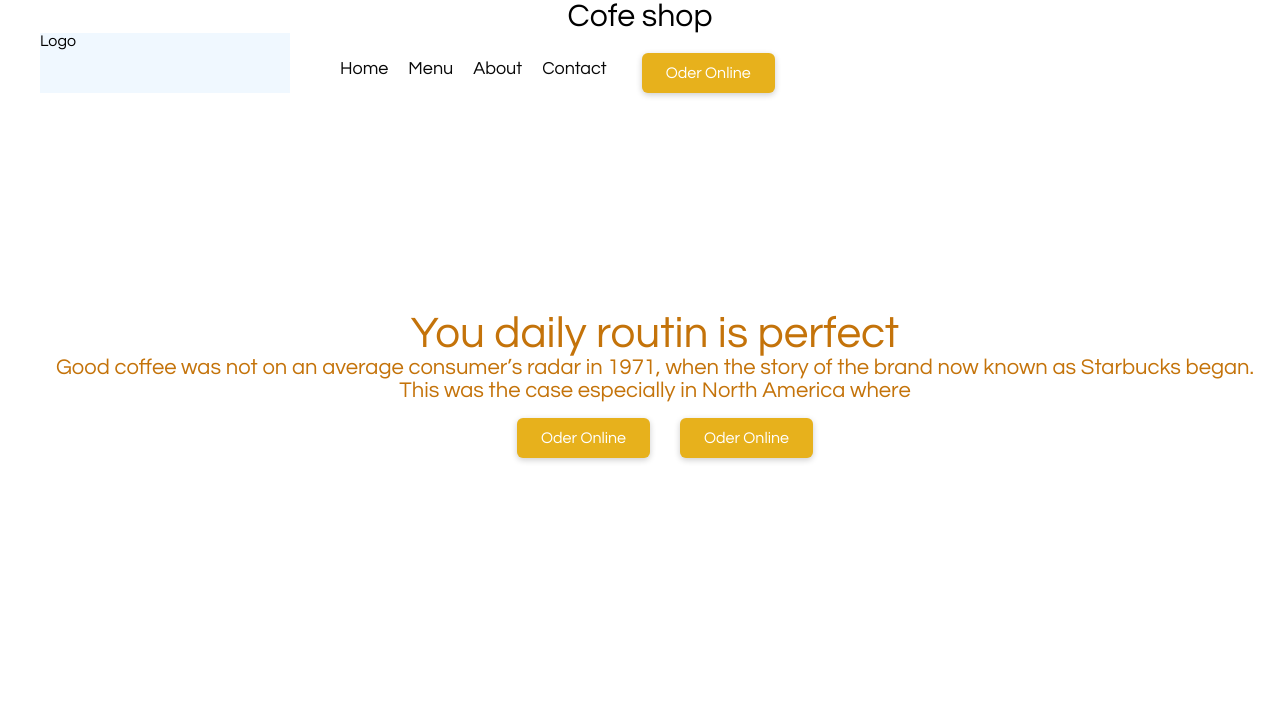
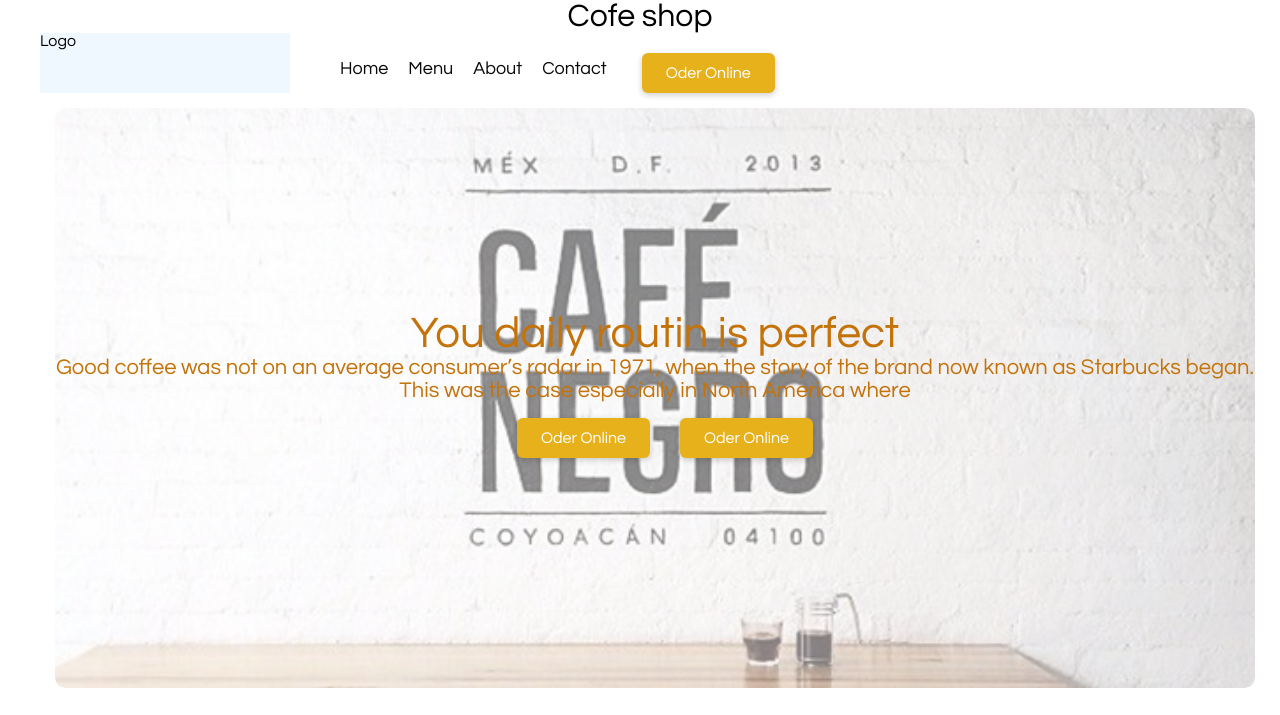
Before and after one commit to kimhimit-code/mecoffee, a plain HTML site: page index.html in a window 1280 px wide. Shown: the top 715 px of the page. Drawn offline with Linux system fonts and the light colour scheme; a web font is replaced by a local one.

Commit message:
Update style.css

```diff
--- a/css/style.css
+++ b/css/style.css
@@ -136,7 +136,7 @@ color:white;
       width: 100%;
       height: 100%;
        border-radius: 10px;
-       background-image: url(img/cafe.jpg);
+       background-image: url(/img/cafe.jpg);
       background-size: cover;
       background-position: center;
       background-repeat: no-repeat;
```
